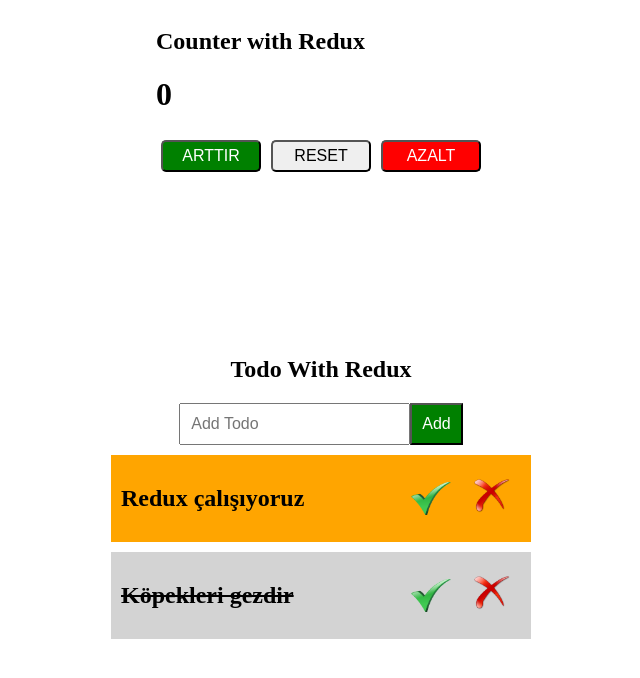
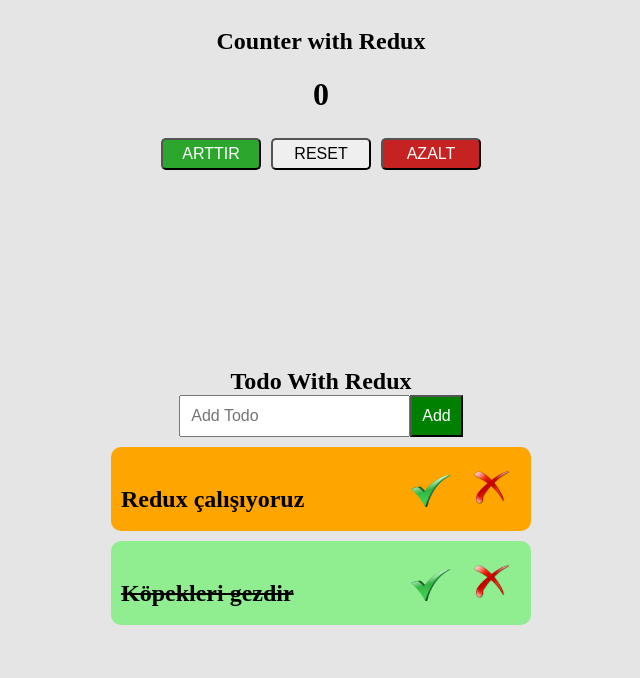
Before and after one commit to nurdoganbahadir/React-Redux-Intro, a React (Create React App) app: page / in a window 1280 px wide. Shown: the top 678 px of the page, without its empty margins (319-959 px from the left). Built offline with nearby package versions, Linux system fonts and the light colour scheme.

Commit message:
redux intro style eklendi

```diff
--- a/src/components/counter/Counter.css
+++ b/src/components/counter/Counter.css
@@ -1,12 +1,19 @@
-.counter-header {
+body{
+  background-color: rgb(229, 229, 229);
+}
+
+
+h2,
+h1 {
   margin-bottom: 0;
+  text-align: center;
 }
 
 .counter-neg {
-  color: red;
+  color: rgb(217, 25, 25);
 }
 .counter-pos {
-  color: green;
+  color: rgb(45, 146, 45);
 }
 
 .counter-zero {
@@ -22,11 +29,11 @@
 }
 
 .positive {
-  background-color: green;
+  background-color: rgb(45, 166, 45);
   color: white;
 }
 
 .negative {
-  background-color: red;
+  background-color: rgb(198, 34, 34);
   color: white;
 }
--- a/src/components/todo/Todo.css
+++ b/src/components/todo/Todo.css
@@ -27,11 +27,11 @@
   min-width: 400px;
   display: flex;
   justify-content: space-between;
+  align-items: center;
   padding: 10px;
   margin: 10px;
+  border-radius: 10px;
 }
-
-
 
 .delete-logo {
   width: 40px;
--- a/src/components/todo/TodoItem.js
+++ b/src/components/todo/TodoItem.js
@@ -11,7 +11,7 @@
     <div
       style={{
         textDecoration: gorev.completed ? "line-through" : "none",
-        backgroundColor: gorev.completed ? "lightgray" : "orange",
+        backgroundColor: gorev.completed ? "lightgreen" : "orange",
       }}
       className="todo-list"
     >
```
